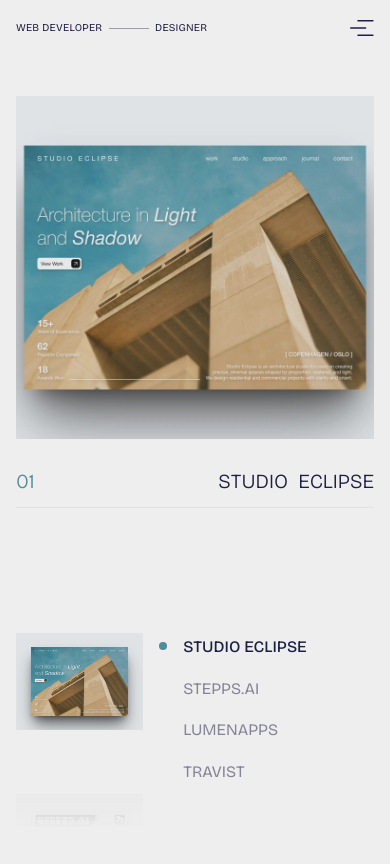
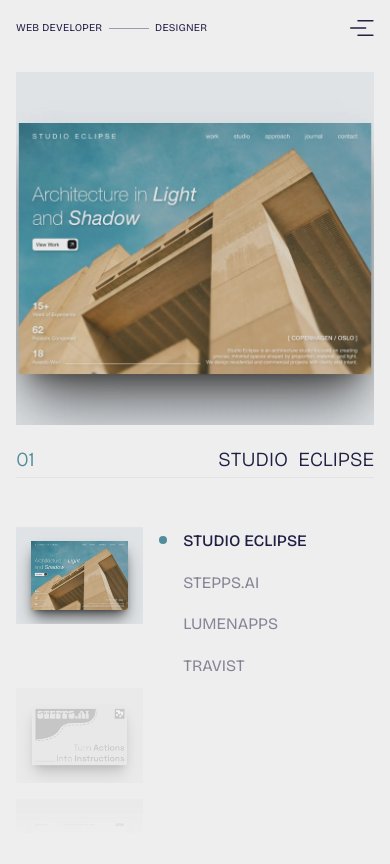
Before and after one commit to VilemB/vilembarnet, a Next.js app: page /work in a window 390 px wide. Shown: the top 864 px of the page. Built offline with nearby package versions, Linux system fonts and the light colour scheme.

Commit message:
fixed mobile UI

```diff
--- a/src/styles/work.css
+++ b/src/styles/work.css
@@ -1,7 +1,7 @@
 .work-section {
     position: relative;
     width: 100%;
-    min-height: 100vh;
+    min-height: 100svh;
     background-color: var(--color-light);
     overflow: hidden;
     display: flex;
@@ -11,7 +11,7 @@
 .work-container {
     display: flex;
     width: 100%;
-    height: 100vh;
+    height: 100svh;
     position: relative;
     padding-top: 6rem;
     padding-bottom: 2rem;
@@ -212,9 +212,9 @@
 /* Mobile Styling */
 @media (max-width: 900px) {
     .work-container {
-        padding: 6rem 1rem 1rem 1rem;
+        padding: 4.5rem 1rem 0.5rem 1rem;
         flex-direction: column;
-        height: 100vh;
+        height: 100svh;
         overflow: hidden;
     }
 
@@ -228,10 +228,10 @@
     .work-display {
         order: 1;
         flex: 1 1 auto;
-        gap: 1rem;
-        margin-bottom: 1rem;
+        gap: 0.5rem;
+        margin-bottom: 0.5rem;
         padding-top: 0;
-        height: 50%;
+        height: 45%;
         justify-content: center;
     }
 
@@ -250,7 +250,6 @@
     .work-display-info {
         order: 2;
         margin-top: 0;
-        position: absolute;
         position: relative;
         flex: 0 0 auto;
     }
@@ -267,22 +266,22 @@
         order: 2;
         flex: 1 1 auto;
         flex-direction: row;
-        align-items: center;
+        align-items: flex-start;
         gap: 1rem;
         height: 40%;
-        padding-top: 0;
+        padding-top: 0.5rem;
         border-top: 1px solid rgba(0, 0, 0, 0.05);
     }
 
     .work-previews-col {
         width: 40%;
-        mask-image: linear-gradient(to bottom, transparent 0%, black 10%, black 90%, transparent 100%);
+        mask-image: linear-gradient(to bottom, transparent 0%, black 5%, black 90%, transparent 100%);
         height: 100%;
     }
 
     .work-previews-container {
         width: 100%;
-        margin-top: 15vh;
+        margin-top: 5svh;
     }
 
     .work-preview-image-wrapper {
@@ -292,7 +291,7 @@
     .work-list-col {
         width: 60%;
         padding-left: 0;
-        padding-top: 15vh;
+        padding-top: 5svh;
         justify-content: flex-start;
         height: 100%;
     }
```
